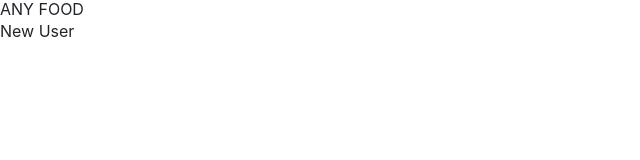
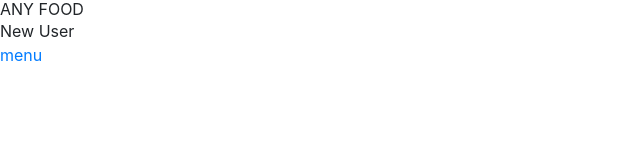
Before and after one commit to JaJu111/any-food, a Vue app: page / in a window 1280 px wide. Shown: the top 160 px of the page, without its empty margins (0-640 px from the left). Built offline with nearby package versions, Linux system fonts and the light colour scheme.

Commit message:
add menu component & lol changes

```diff
--- /dev/null
+++ b/src/components/MenuComponent.vue
@@ -0,0 +1,17 @@
+<template>
+    <div>
+        <h1>Menu</h1>
+    </div>
+</template>
+
+<script lang="ts">
+import { Vue, Component, Mixins, Prop, Watch } from 'vue-property-decorator'
+
+@Component
+export default class YourClass extends Vue {}
+
+</script>
+
+<style scoped lang="sass">
+
+</style>
--- a/src/router/index.ts
+++ b/src/router/index.ts
@@ -2,6 +2,7 @@ import Vue from 'vue';
 import VueRouter from 'vue-router';
 
 import HomeComponent from '@/views/HomeView.vue';
+import MenuComponent from '@/views/MenuView.vue';
 
 Vue.use(VueRouter);
 
@@ -10,7 +11,13 @@ const routes = [
         path: '/',
         name: 'home',
         component: HomeComponent
-    }
+    },
+    {
+        path: '/menu',
+        name: 'menu',
+        component: MenuComponent
+    },
+
 ]
 
 const router = new VueRouter({
--- a/src/views/HomeView.vue
+++ b/src/views/HomeView.vue
@@ -1,6 +1,7 @@
 <template>
   <div>
     <HomeComponent />
+    <router-link to="/menu">menu</router-link>
   </div>
 </template>
 
--- /dev/null
+++ b/src/views/MenuView.vue
@@ -0,0 +1,22 @@
+<template>
+    <div>
+        <MenuComponent/>
+    </div>
+</template>
+
+<script lang="ts">
+import { Vue, Component } from 'vue-property-decorator'
+import MenuComponent from '@/components/MenuComponent.vue';
+
+@Component({
+    components: {
+        MenuComponent
+    }
+})
+export default class YourClass extends Vue {}
+
+</script>
+
+<style scoped lang="sass">
+
+</style>
```
Also changed, not shown: 2 other files (tests, documents, lock files or other folders).
